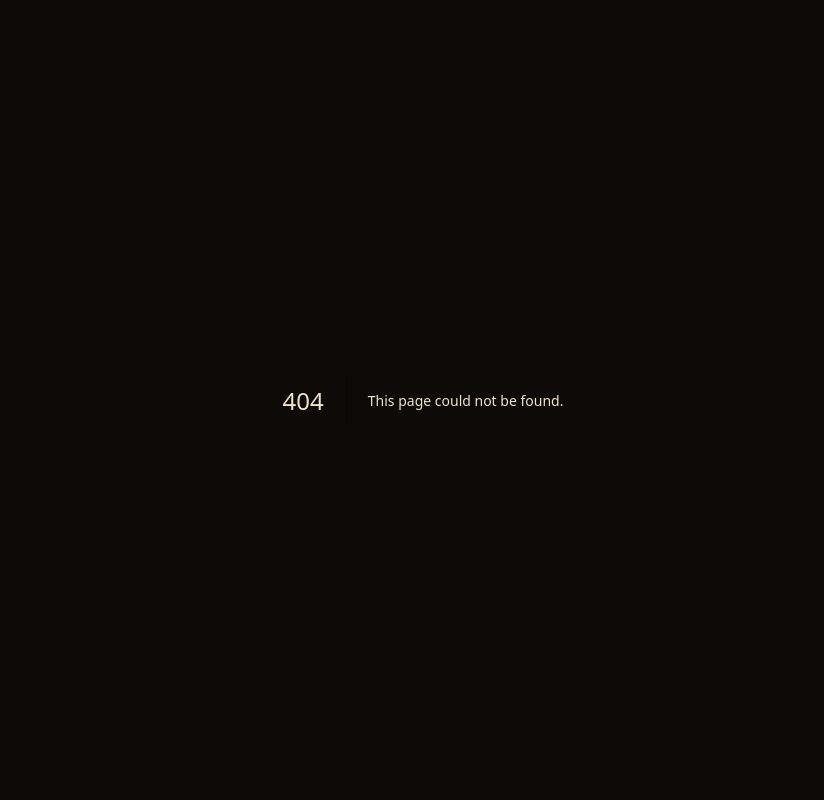
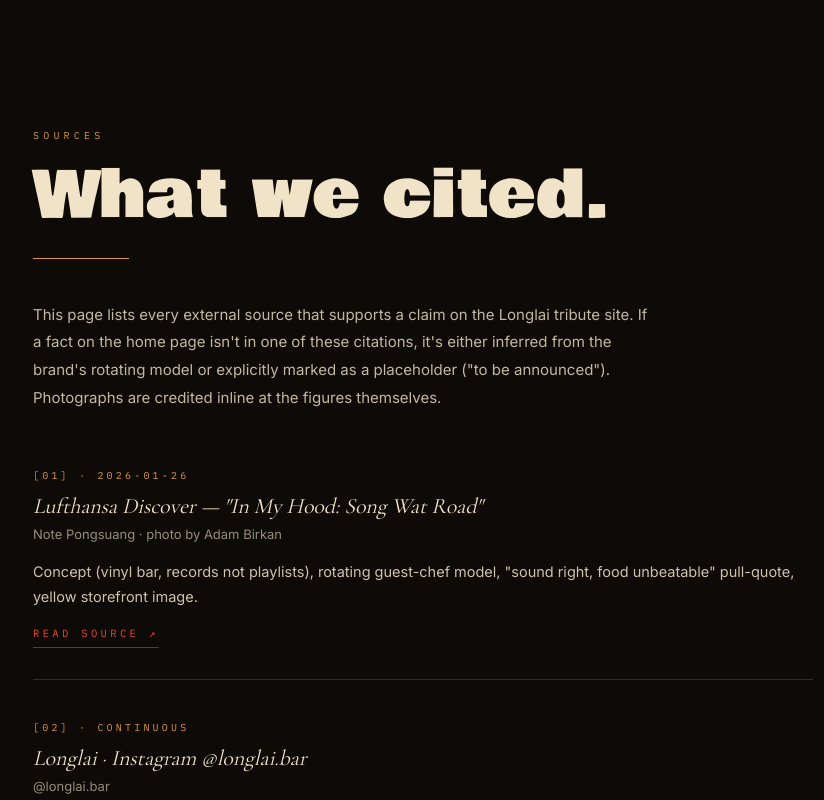
Before and after one commit to kirbykung168-art/longlai, a Next.js app: page /sources in a window 1280 px wide. Before the commit this address had no page. Shown: the top 800 px of the page, without its empty margins (217-1041 px from the left). Built offline with nearby package versions, Linux system fonts and the light colour scheme.

Commit message:
feat(sources): citations page mapping every load-bearing claim to a press URL

```diff
--- /dev/null
+++ b/src/app/sources/page.tsx
@@ -0,0 +1,58 @@
+import Link from 'next/link';
+import { SOURCES } from '@/lib/content';
+
+export const metadata = {
+  title: 'Sources · what we cited · Longlai',
+  description: 'Every load-bearing claim on the Longlai tribute site, mapped to a source.',
+};
+
+export default function SourcesPage() {
+  return (
+    <main className="min-h-screen bg-vinyl text-cream py-24 lg:py-32">
+      <div className="mx-auto max-w-[860px] px-6 lg:px-10">
+        <p className="mono uppercase tracking-[0.42em] text-[10px] text-amber">Sources</p>
+        <h1 className="display mt-5 text-[40px] lg:text-[64px] leading-[1.04]">What we cited.</h1>
+        <span className="amber-rule wide mt-7 inline-block" />
+
+        <p className="font-sans text-[15px] leading-[1.85] text-cream/80 mt-9 max-w-prose">
+          This page lists every external source that supports a claim on the Longlai tribute
+          site. If a fact on the home page isn&apos;t in one of these citations, it&apos;s either
+          inferred from the brand&apos;s rotating model or explicitly marked as a placeholder
+          (&quot;to be announced&quot;). Photographs are credited inline at the figures themselves.
+        </p>
+
+        <ol className="mt-14 space-y-10">
+          {SOURCES.map((s, i) => (
+            <li key={s.id} className="border-b border-[var(--rule)] pb-9">
+              <p className="mono uppercase tracking-[0.32em] text-[10px] text-amber">
+                [{String(i + 1).padStart(2, '0')}] · {s.date}
+              </p>
+              <h2 className="display-it text-cream text-[22px] leading-snug mt-2">
+                {s.title}
+              </h2>
+              <p className="font-sans text-[13px] text-cream/60 mt-1">{s.author}</p>
+              <p className="font-sans text-[14.5px] text-cream/85 mt-4 leading-[1.7]">
+                {s.supports}
+              </p>
+              <a
+                href={s.url}
+                target="_blank"
+                rel="noopener noreferrer"
+                className="mono uppercase tracking-[0.32em] text-[10.5px] text-pop hover:text-pop-d transition-colors duration-500 mt-4 inline-block underline underline-offset-[10px] decoration-pop/55 decoration-[0.5px]"
+              >
+                Read source ↗
+              </a>
+            </li>
+          ))}
+        </ol>
+
+        <Link
+          href="/"
+          className="mono uppercase tracking-[0.32em] text-[10.5px] text-cream/75 hover:text-amber transition-colors duration-500 mt-14 inline-block"
+        >
+          ← Back to Longlai
+        </Link>
+      </div>
+    </main>
+  );
+}
```
